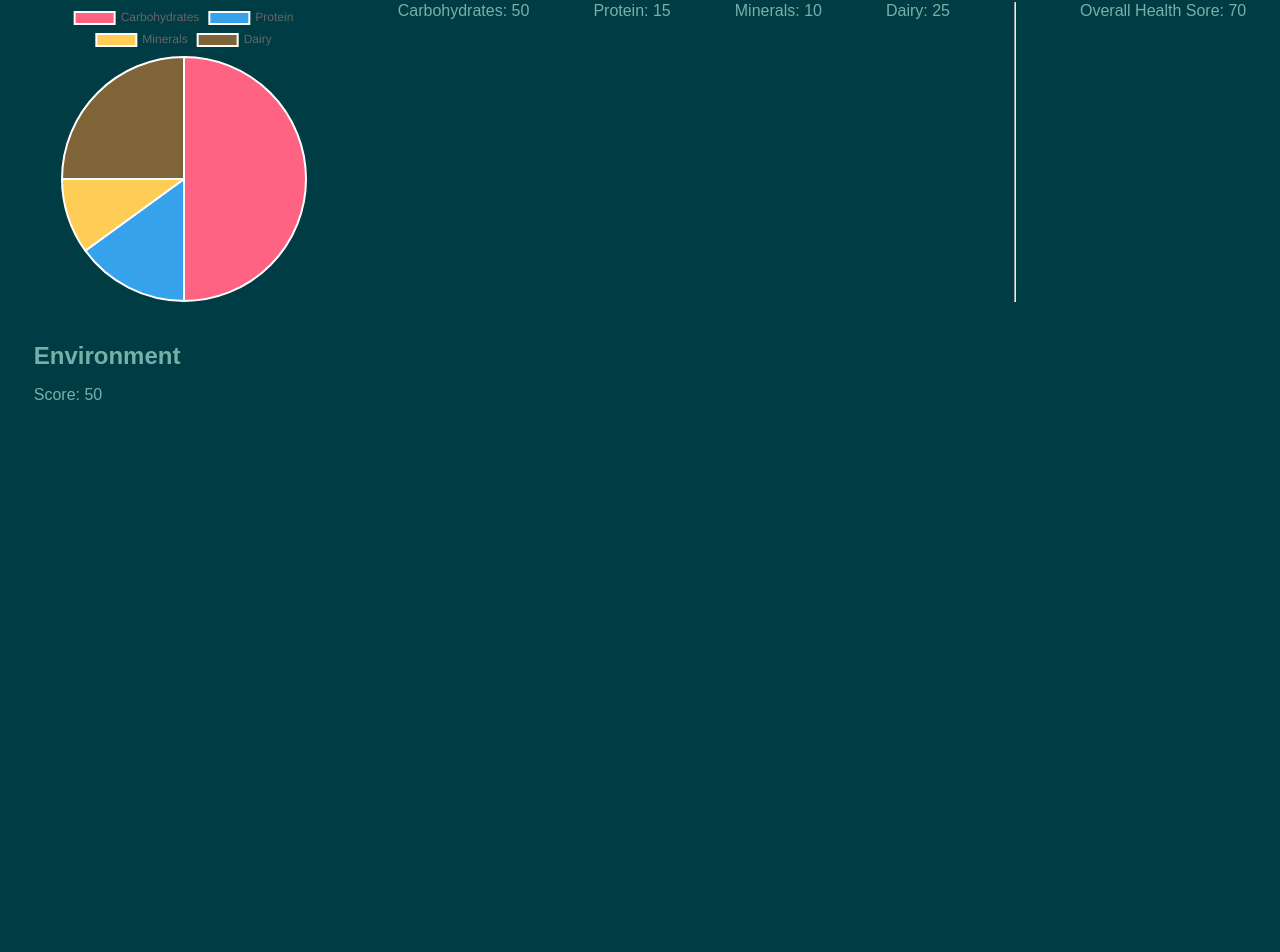
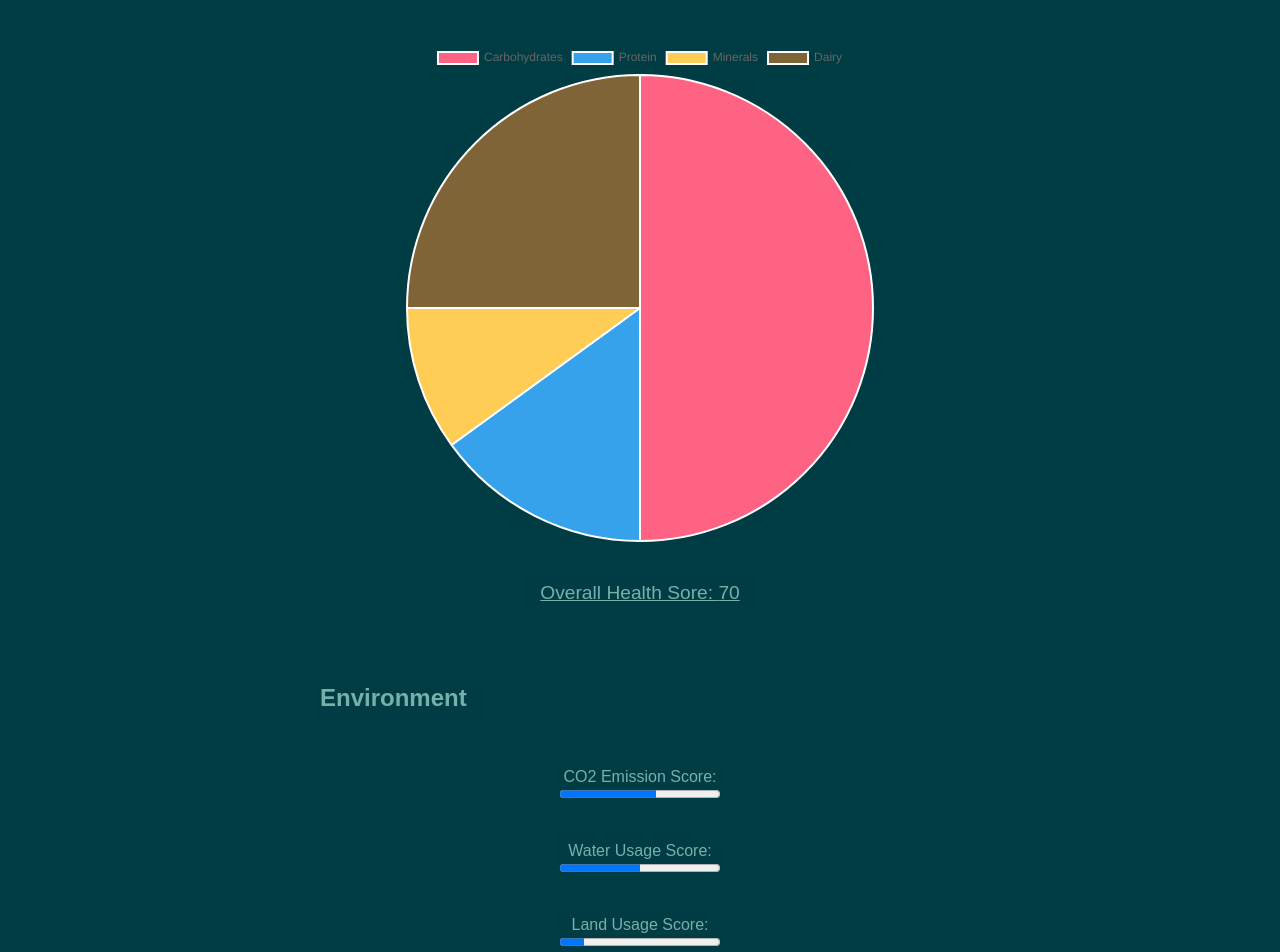
Before and after one commit to biotechHack24/you-are-what-you-eat, a Next.js app: page /statistics in a window 1280 px wide. Shown: the part 110-1062 px from the top of the page. Before the commit the page ends 800 px from the top, so only its background shows below. Built offline with nearby package versions, Linux system fonts and the light colour scheme.

Commit message:
feat: environment vars display

```diff
--- a/src/app/statistics/page.module.css
+++ b/src/app/statistics/page.module.css
@@ -6,6 +6,9 @@
 }
 
 .data {
+    display: flex;
+    flex-direction: column;
+    gap: 5svh;
     align-items: baseline;
 }
 
@@ -14,7 +17,34 @@
     margin-bottom: 2svh;
 }
 
+.chart {
+    width: 50svw;
+    max-width: 800px;
+    min-width: 300px;
+    max-height: 500px;
+}
+
 .data_subsection {
+    width: 100%;
+
     display: flex;
-    gap: 5svw;
+    flex-direction: column;
+    justify-content: center;
+    align-items: center;
+
+    gap: 5svh;
 }
+
+.progress {
+    width: 100%;
+
+    display: flex;
+    flex-direction: column;
+    justify-content: center;
+    align-items: center;
+}
+
+.score {
+    font-size: 120%;
+    text-decoration: underline;
+}
--- a/src/app/statistics/page.tsx
+++ b/src/app/statistics/page.tsx
@@ -2,7 +2,7 @@
 
 import { useEffect } from 'react';
 import styles from "./page.module.css";
-import Chart from 'chart.js/auto';
+import Chart, { ChartConfiguration } from 'chart.js/auto';
 
 import { AIResponseData, NutrientsData } from "../types";
 
@@ -49,6 +49,13 @@ export default function Statistics() {
         },
 
         nutrient_score: 70,
+
+        environment: {
+            co2_score: 60,
+            water_score: 50,
+            land_score: 15
+        },
+
         environment_score: 50
     };
 
@@ -60,7 +67,7 @@ export default function Statistics() {
             data: get_pie_chart_data(example_obj.nutrients)
         };
 
-        const myChart = new Chart(ctx, pie_chart_config);
+        const myChart = new Chart(ctx, pie_chart_config as ChartConfiguration);
 
         // Cleanup function to destroy the chart instance
         return () => {
@@ -74,20 +81,28 @@ export default function Statistics() {
             <h1 className={styles.heading}>Statistics</h1>
             <section className={styles.data}>
                 <h2 className={styles.section_heading}>Nutrients</h2>
+                <canvas id="chart" className={styles.chart}></canvas>
                 <section className={styles.data_subsection}>
-                    <div>
-                        <canvas id="chart"></canvas>
-                    </div>
-                    <p>Carbohydrates: {example_obj.nutrients.carbohydrates}</p>
-                    <p>Protein: {example_obj.nutrients.protein}</p>
-                    <p>Minerals: {example_obj.nutrients.minerals}</p>
-                    <p>Dairy: {example_obj.nutrients.dairy}</p>
-                    <hr />
-                    <p>Overall Health Sore: {example_obj.nutrient_score}</p>
+                    <p className={styles.score}>Overall Health Sore: {example_obj.nutrient_score}</p>
                 </section>
                 <h2 className={styles.section_heading}>Environment</h2>
                 <section className={styles.data_subsection}>
-                    <p>Score: {example_obj.environment_score}</p>
+                    <div className={styles.progress}>
+                        <label>CO2 Emission Score:</label>
+                        <progress value={example_obj.environment.co2_score} max="100"></progress>
+                    </div>
+
+                    <div className={styles.progress}>
+                        <label>Water Usage Score:</label>
+                        <progress value={example_obj.environment.water_score} max="100"></progress>
+                    </div>
+
+                    <div className={styles.progress}>
+                        <label>Land Usage Score:</label>
+                        <progress value={example_obj.environment.land_score} max="100"></progress>
+                    </div>
+
+                    <p className={styles.score}>Overall Environment Score: {example_obj.environment_score}</p>
                 </section>
             </section>
         </section>
```
Also changed, not shown: src/app/types.d.ts (+7 -0 lines).
